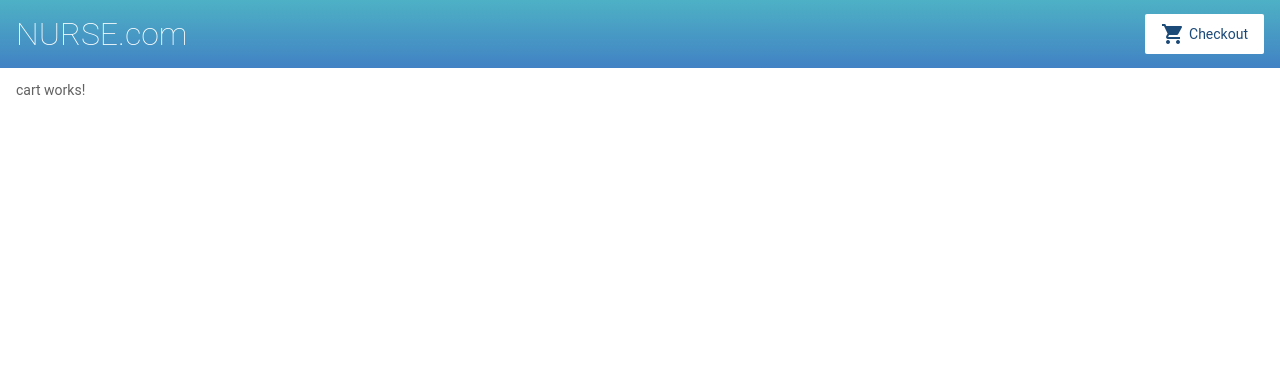
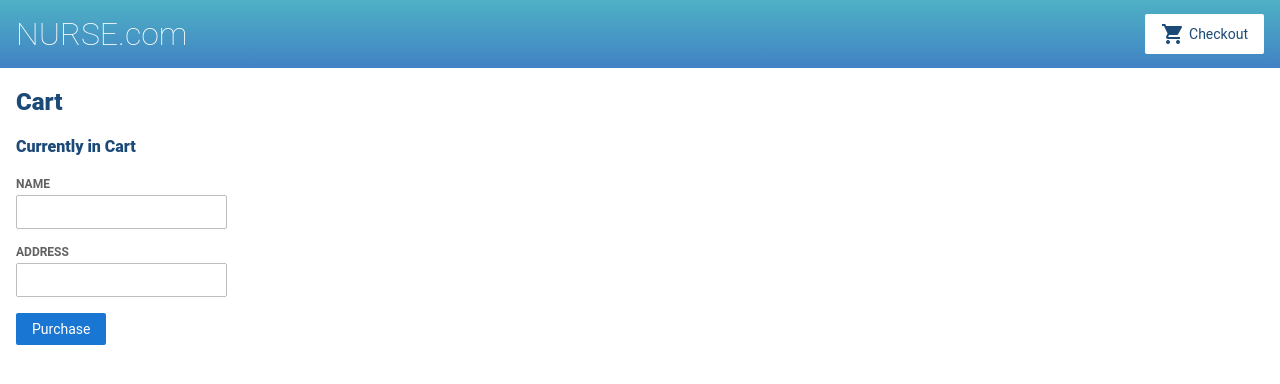
Before and after one commit to thewalkingduff/nurse-angular, an Angular app: page /cart in a window 1280 px wide. Shown: the top 384 px of the page. Built offline with nearby package versions, Linux system fonts and the light colour scheme.

Commit message:
add form to cart and onSubmit method to CartComponent

```diff
--- a/src/app/cart/cart.component.html
+++ b/src/app/cart/cart.component.html
@@ -1 +1,21 @@
-<p>cart works!</p>
+<h2 class="blue-text" id="cart-heading">Cart</h2>
+<h4 class="blue-text">Currently in Cart</h4>
+
+<div class="cart-item" *ngFor="let item of items">
+    <span>{{ item.name}}</span>
+    <span>{{ item.price | currency }}</span>
+</div>
+
+<form [formGroup]="checkoutForm" (ngSubmit)="onSubmit()">
+    <div>
+        <label for="name">
+            Name
+        </label>
+        <input id="name" type="text" formControlName="name">
+    </div>
+    <div>
+        <label for="address">Address</label>
+        <input type="text" id="address" formControlName="address">
+    </div>
+    <button class="button" type="submit">Purchase</button>
+</form>
--- a/src/app/cart/cart.component.ts
+++ b/src/app/cart/cart.component.ts
@@ -1,4 +1,6 @@
 import { Component } from '@angular/core';
+import { FormBuilder } from '@angular/forms';
+import { CartService } from '../cart.service';
 
 @Component({
   selector: 'app-cart',
@@ -7,8 +9,23 @@ import { Component } from '@angular/core';
 })
 export class CartComponent {
 
-  constructor() { }
+  items = this.cartService.getItems();
 
+  checkoutForm = this.formBuilder.group({
+    name: '',
+    address: ''
+  })
 
+  constructor(
+    private cartService: CartService,
+    private formBuilder: FormBuilder
+  ) { }
+
+  onSubmit(): void {
+    this.items = this.cartService.clearCart();
+    console.warn('Your order has been submitted',
+    this.checkoutForm.value);
+    this.checkoutForm.reset()
+  }
 
 }
--- a/src/app/course-list/course-list.component.html
+++ b/src/app/course-list/course-list.component.html
@@ -1,6 +1,6 @@
 <div id="heading">
-  <h1>Continuing Education for Nurses</h1>
-  <h2>Fulfill State Requirements for License Renewal and Enhance Your Practice</h2>
+  <h1 class="blue-text">Continuing Education for Nurses</h1>
+  <h2 class="blue-text">Fulfill State Requirements for License Renewal and Enhance Your Practice</h2>
 </div>
 
 
--- a/src/styles.scss
+++ b/src/styles.scss
@@ -33,7 +33,7 @@ h2 {
 
 h1, h2 {
   font-weight: lighter;
-  color: #1C4A78;
+
 }
 
 p {
@@ -72,6 +72,10 @@ label {
 
 #heading {
   padding: 1rem 0;
+}
+
+#cart-heading {
+  font-size: 1.5rem;
 }
 
 /* Button */
@@ -142,6 +146,10 @@ app-top-bar h1 {
   background-color: #EEEEEE;
 }
 
+.blue-text {
+  color: #1C4A78;
+  font-weight: 900;
+}
 button {
   background: #4182C4;
 }
```
